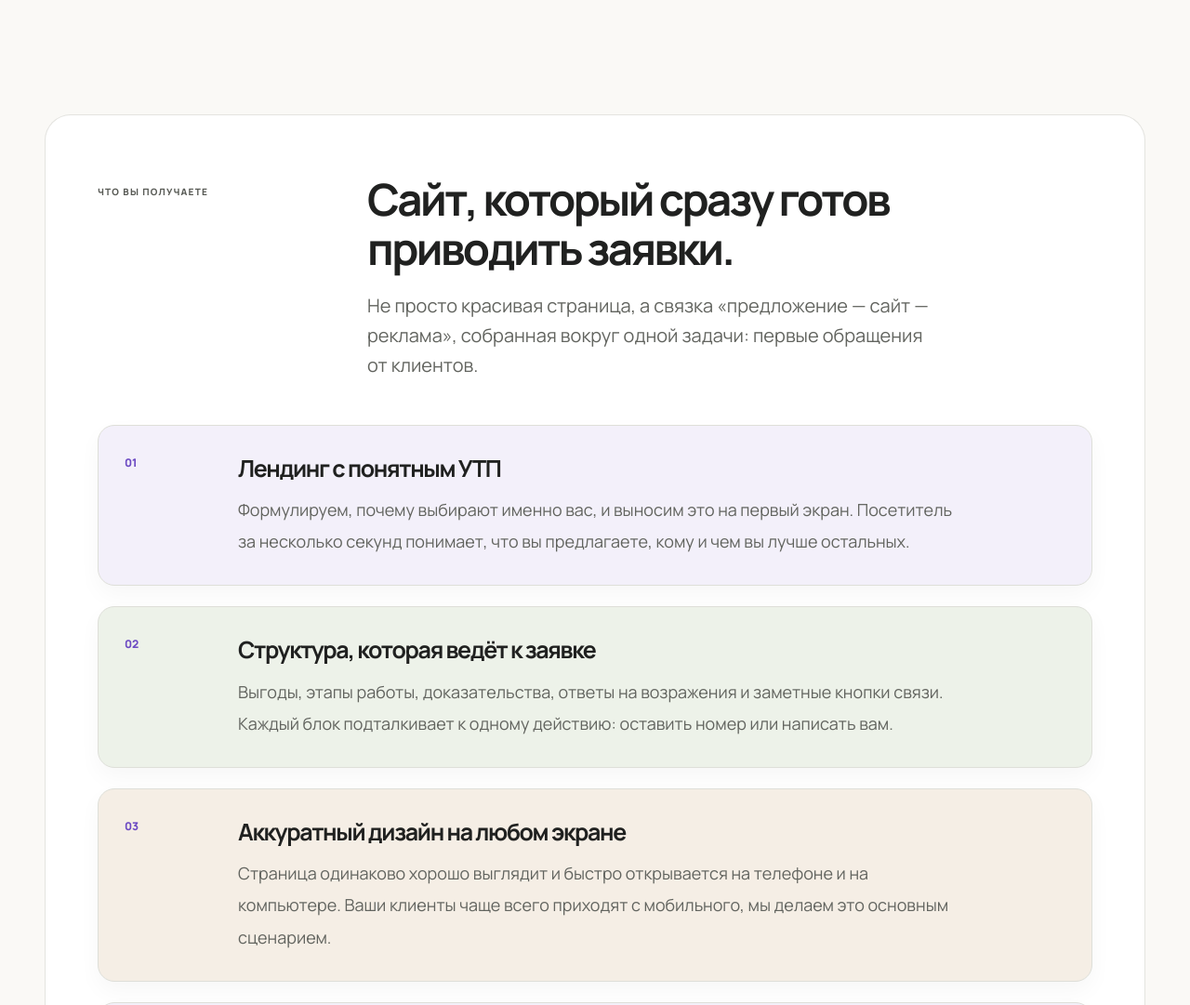
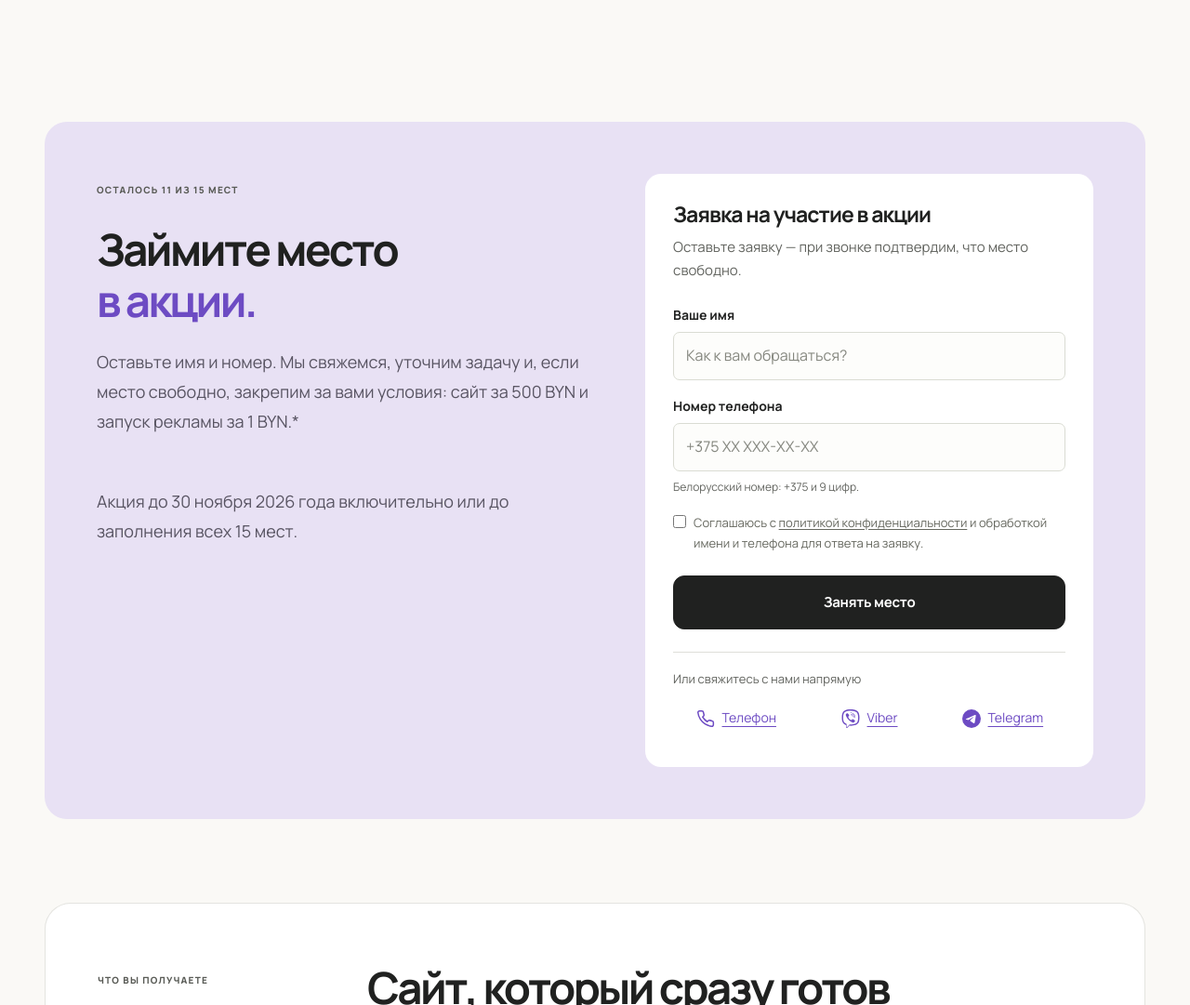
Before and after one commit to Miccha553/vertoby, a plain HTML site: page promo-november/index.html in a window 1280 px wide. Shown: the part 943-2024 px from the top of the page at 93% size. Drawn offline with Linux system fonts and the light colour scheme.

Commit message:
Страница акции: вторая форма под сноской про 1 BYN
Дубль нижней формы сразу после первого экрана. Источник заявки promo-november-top,
чтобы отличать её в Telegram. Счётчик мест обновляет оба заголовка,
при завершении акции скрываются обе формы.

Co-Authored-By: Claude Sonnet 5.5 <noreply@anthropic.com>

```diff
--- a/promo-november/index.html
+++ b/promo-november/index.html
@@ -83,6 +83,22 @@
       <p class="service-page-note">* 1 BYN — стоимость запуска рекламы. Сами показы (рекламный бюджет) оплачиваются отдельно, напрямую в рекламную систему, а доступ к кабинету остаётся у вас. Акция действует для 15 компаний до 30 ноября 2026 года включительно.</p>
     </section>
 
+    <section class="contact-section wrap promo-form-section" id="promo-form-top" aria-labelledby="promo-contact-top-title">
+      <div class="contact-copy"><p class="eyebrow">ОСТАЛОСЬ <span data-promo-spots-inline>15</span> ИЗ 15 МЕСТ</p><h2 id="promo-contact-top-title">Займите место<br><span>в акции.</span></h2><p>Оставьте имя и номер. Мы свяжемся, уточним задачу и, если место свободно, закрепим за вами условия: сайт за 500 BYN и запуск рекламы за 1 BYN.*</p><p class="contact-small-note">Акция до 30 ноября 2026 года включительно или до заполнения всех 15 мест.</p></div>
+      <form class="contact-form lead-form" method="post" action="../lead.php" data-lead-form data-source="promo-november-top" data-interest="Акция ноября: сайт за 500 BYN + реклама за 1 BYN" aria-labelledby="promo-form-top-title">
+        <h3 id="promo-form-top-title">Заявка на участие в акции</h3><p class="lead-form-intro">Оставьте заявку — при звонке подтвердим, что место свободно.</p>
+        <label for="promo-top-name">Ваше имя</label>
+        <input id="promo-top-name" name="name" type="text" autocomplete="name" autocapitalize="words" placeholder="Как к вам обращаться?" minlength="2" maxlength="80" required>
+        <label for="promo-top-phone">Номер телефона</label>
+        <input id="promo-top-phone" name="phone" type="tel" inputmode="numeric" autocomplete="tel" placeholder="+375 XX XXX-XX-XX" aria-describedby="promo-top-phone-hint" minlength="17" maxlength="17" pattern="[+]375 [1-9][0-9] [0-9]{3}-[0-9]{2}-[0-9]{2}" required>
+        <p id="promo-top-phone-hint" class="contact-field-hint">Белорусский номер: +375 и 9 цифр.</p>
+        <div class="honeypot" aria-hidden="true"><label>Сайт<input type="text" name="website" tabindex="-1" autocomplete="off"></label></div>
+        <label class="consent"><input type="checkbox" name="consent" required><span>Соглашаюсь с <a href="../privacy-policy/" target="_blank" rel="noopener">политикой конфиденциальности</a> и обработкой имени и телефона для ответа на заявку.</span></label>
+        <button class="button" type="submit">Занять место</button>
+        <p class="form-status" role="status" aria-live="polite"></p>
+      </form>
+    </section>
+
     <section class="service-page-details wrap" aria-labelledby="promo-details-title">
       <div class="section-heading"><p class="eyebrow">ЧТО ВЫ ПОЛУЧАЕТЕ</p><div><h2 id="promo-details-title">Сайт, который сразу готов приводить заявки.</h2><p class="section-lead">Не просто красивая страница, а связка «предложение — сайт — реклама», собранная вокруг одной задачи: первые обращения от клиентов.</p></div></div>
       <div class="service-detail-list">
@@ -111,7 +127,7 @@
       </div>
     </section>
 
-    <section class="contact-section wrap" id="promo-form" aria-labelledby="promo-contact-title">
+    <section class="contact-section wrap promo-form-section" id="promo-form" aria-labelledby="promo-contact-title">
       <div class="contact-copy"><p class="eyebrow">ОСТАЛОСЬ <span data-promo-spots-inline>15</span> ИЗ 15 МЕСТ</p><h2 id="promo-contact-title">Займите место<br><span>в акции.</span></h2><p>Оставьте имя и номер. Мы свяжемся, уточним задачу и, если место свободно, закрепим за вами условия: сайт за 500 BYN и запуск рекламы за 1 BYN.*</p><p class="contact-small-note">Акция до 30 ноября 2026 года включительно или до заполнения всех 15 мест.</p></div>
       <form class="contact-form lead-form" method="post" action="../lead.php" data-lead-form data-source="promo-november" data-interest="Акция ноября: сайт за 500 BYN + реклама за 1 BYN" aria-labelledby="promo-form-title">
         <h3 id="promo-form-title">Заявка на участие в акции</h3><p class="lead-form-intro">Оставьте заявку — при звонке подтвердим, что место свободно.</p>
--- a/promo-november/promo.css
+++ b/promo-november/promo.css
@@ -23,8 +23,10 @@
 .promo-price-card li{position:relative;padding-left:20px;font-size:14px;line-height:1.55}
 .promo-price-card li::before{content:"";position:absolute;left:0;top:.6em;width:8px;height:8px;border-radius:50%;background:var(--purple)}
 .promo-footnote{font-size:12px;line-height:1.7;color:var(--muted);max-width:820px;margin-bottom:64px}
-.promo-ended .promo-status,.promo-ended #promo-form,.promo-ended .promo-hero .button,.promo-ended .header-cta,.promo-ended .promo-hero .service-page-note,.promo-ended .promo-hero .service-page-intro{display:none}
+.promo-ended .promo-status,.promo-ended .promo-form-section,.promo-ended .promo-hero .button,.promo-ended .header-cta,.promo-ended .promo-hero .service-page-note,.promo-ended .promo-hero .service-page-intro{display:none}
 .promo-ended-note{display:none;margin-top:44px;padding:20px 24px;border-radius:var(--radius);background:var(--lavender);font-weight:650}
 .promo-ended .promo-ended-note{display:block}
 @media (max-width:900px){.promo-status{grid-template-columns:1fr}.promo-offer{grid-template-columns:1fr;gap:32px;padding-bottom:64px}}
 @media (max-width:520px){.promo-price-grid{grid-template-columns:1fr}.promo-timer,.promo-spots{padding:18px}.promo-timer-grid{gap:8px}}
+.promo-hero+.promo-form-section{margin-top:8px;margin-bottom:90px}
+@media (max-width:900px){.promo-hero+.promo-form-section{margin-bottom:64px}}
--- a/promo-november/promo.js
+++ b/promo-november/promo.js
@@ -12,8 +12,7 @@
   var spots = Math.max(0, Math.min(SPOTS_TOTAL, SPOTS_LEFT));
   var spotsEl = q('[data-promo-spots]');
   if (spotsEl) spotsEl.textContent = spots;
-  var inline = q('[data-promo-spots-inline]');
-  if (inline) inline.textContent = spots;
+  document.querySelectorAll('[data-promo-spots-inline]').forEach(function (el) { el.textContent = spots; });
   var bar = q('[data-promo-spots-bar]');
   if (bar) bar.style.width = (spots / SPOTS_TOTAL * 100) + '%';
 
```
